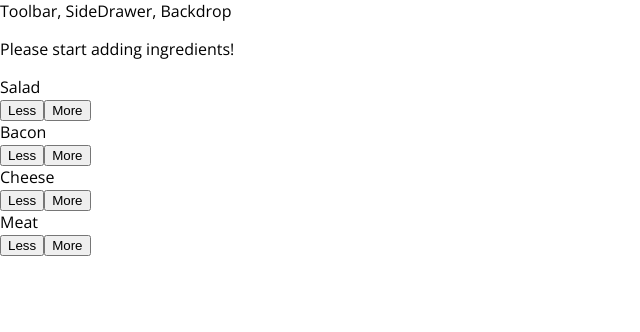
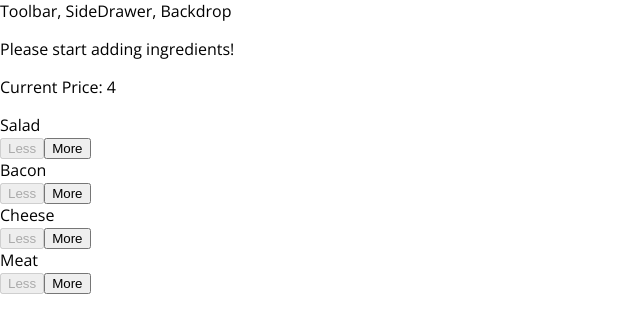
Before and after one commit to saeeds/react-burger-builder-app, a React app: page / in a window 1280 px wide. Shown: the top 332 px of the page, without its empty margins (0-640 px from the left). Built offline with nearby package versions, Linux system fonts and the light colour scheme.

Commit message:
added the build controls components to bruger app builder

```diff
--- a/src/components/burger/build-controls/build-control/build-control.component.jsx
+++ b/src/components/burger/build-controls/build-control/build-control.component.jsx
@@ -4,8 +4,16 @@ const buildControl = props => {
   return (
     <div className={styles.BuildControl}>
       <div className={styles.Label}>{props.label}</div>
-      <button className={styles.Less} onClick={props.removed}>Less</button>
-      <button className={styles.More} onClick={props.added}>More</button>
+      <button
+        className={styles.Less}
+        onClick={props.removed}
+        disabled={props.disabled}
+      >
+        Less
+      </button>
+      <button className={styles.More} onClick={props.added}>
+        More
+      </button>
     </div>
   );
 };
--- a/src/components/burger/build-controls/build-controls.component.jsx
+++ b/src/components/burger/build-controls/build-controls.component.jsx
@@ -11,12 +11,14 @@ const controls = [
 const buildControls = props => {
   return (
     <div className={styles.BuildControls}>
+      <p>Current Price: {props.price}</p>
       {controls.map(ctrl => (
         <BuildControl
           key={ctrl.label}
           label={ctrl.label}
           added={() => props.ingredientAdded(ctrl.type)}
-          removed={() => props.removeIngredient(ctrl.type)}
+          removed={() => props.ingredientRemove(ctrl.type)}
+          disabled = {props.disabled[ctrl.type]}
         />
       ))}
     </div>
--- a/src/containers/burger-builder/burger-builder.component.jsx
+++ b/src/containers/burger-builder/burger-builder.component.jsx
@@ -42,7 +42,7 @@ export default class BurgerBuilder extends Component {
 
   removeIngredientHandler = type => {
     const oldCount = this.state.ingredients[type];
-    if(oldCount === 0){
+    if(oldCount <= 0){
       return;
     }
     const updatedCount = oldCount - 1;
@@ -60,12 +60,20 @@ export default class BurgerBuilder extends Component {
   };
 
   render() {
+    const disableInfo = {
+      ...this.state.ingredients
+    };
+    for(let key in disableInfo){
+      disableInfo[key] = disableInfo[key] <= 0
+    }
     return (
       <Auxiliary>
         <Burger ingredients={this.state.ingredients} />
         <BuildControls
           ingredientAdded={this.addIngredientHandler}
-          removeIngredient = {this.removeIngredientHandler}
+          ingredientRemove = {this.removeIngredientHandler}
+          disabled = {disableInfo}
+          price = {this.state.totalPrice}
         />
       </Auxiliary>
     );
```
